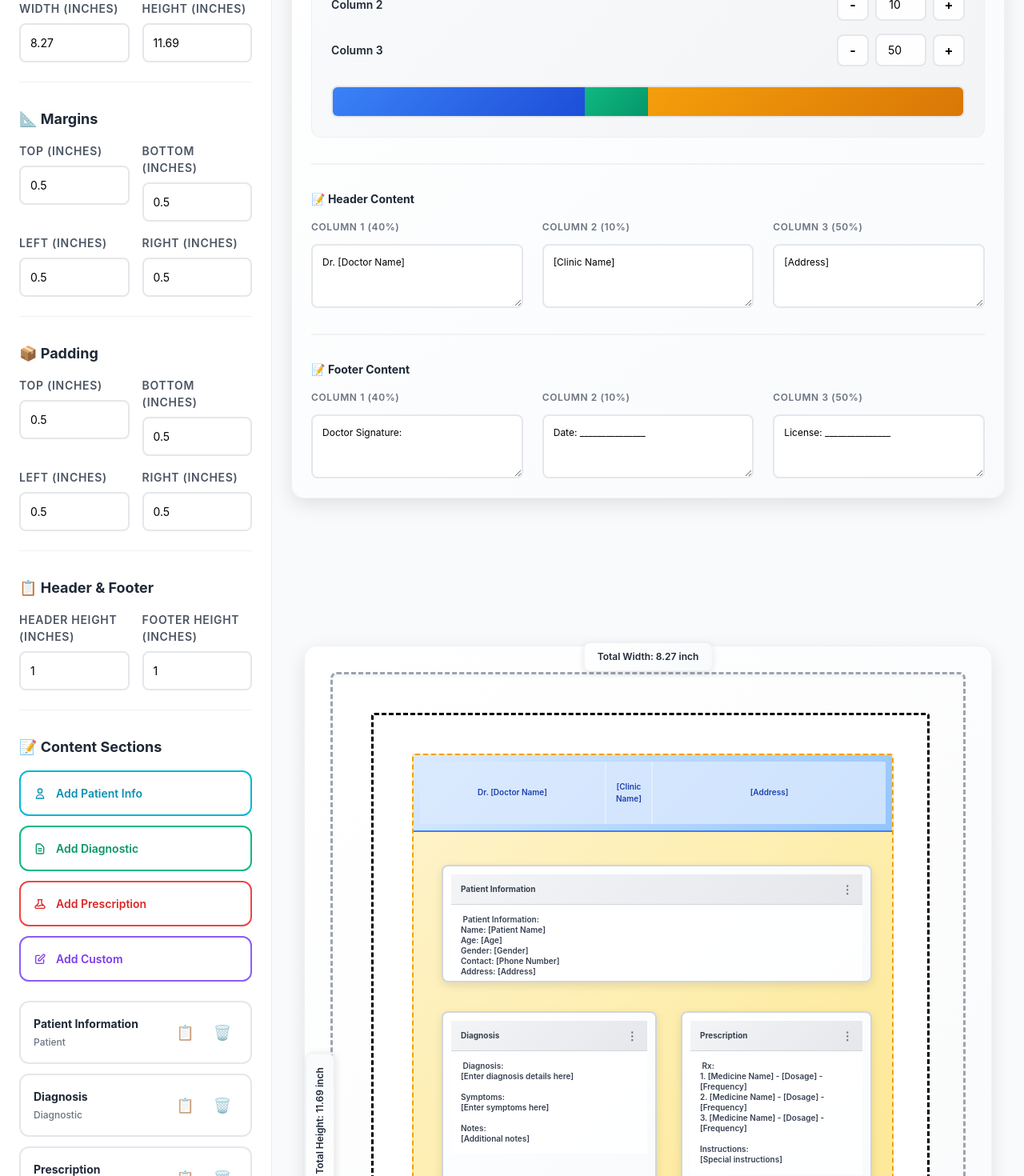
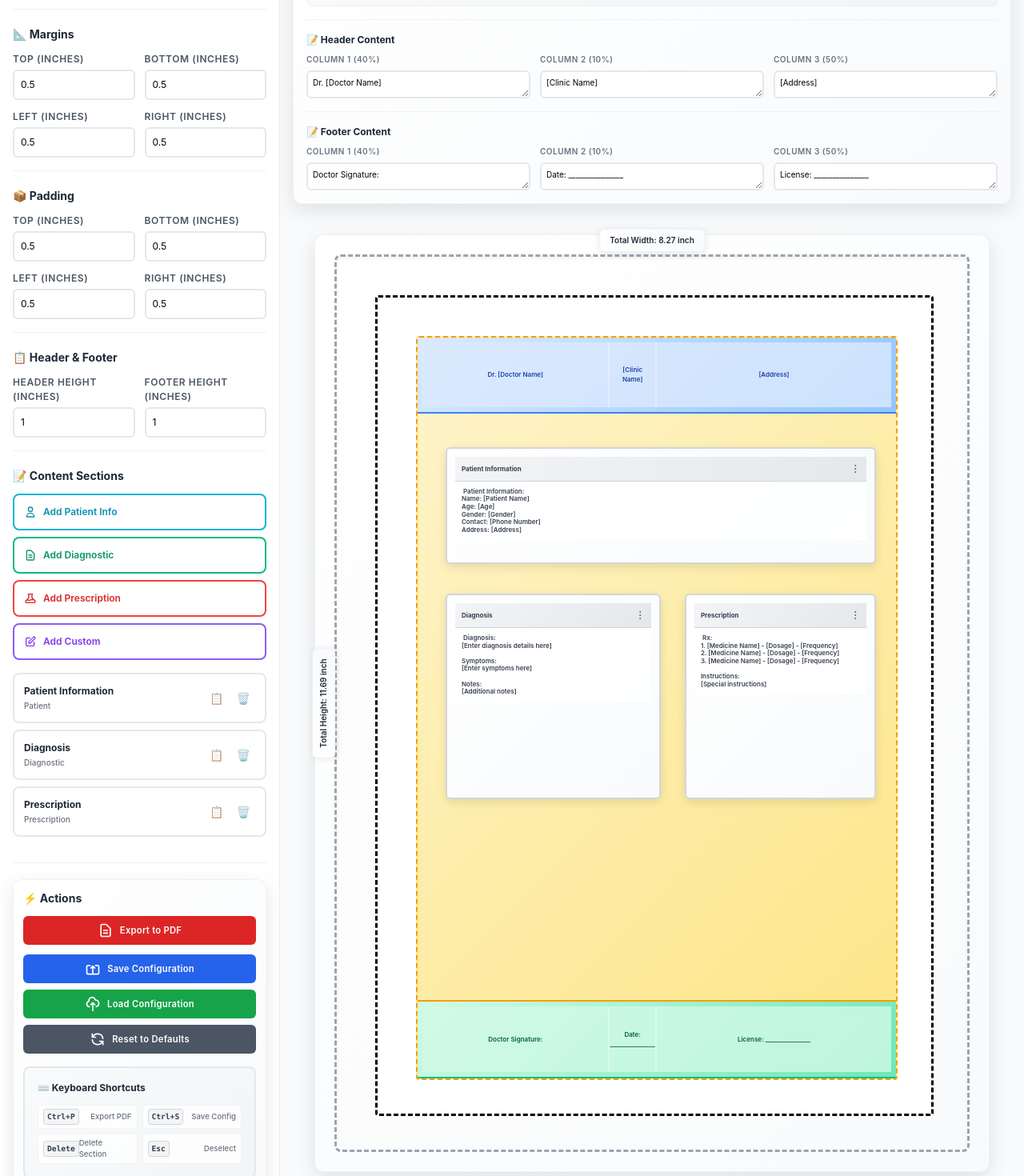
Before and after one commit to junaaid96/dynamic-prescription, an Angular app: page / in a window 1280 px wide. Shown: the part 240-1710 px from the top of the page at 80% size. Built offline with nearby package versions, Linux system fonts and the light colour scheme.

Commit message:
overall size reduced

```diff
--- a/src/app/components/comprehensive-layout.component.css
+++ b/src/app/components/comprehensive-layout.component.css
@@ -13,18 +13,18 @@
 }
 
 .config-panel {
-  width: 400px;
+  width: 350px;
   background: rgba(255, 255, 255, 0.95);
   border-right: 1px solid rgba(229, 231, 235, 0.8);
   overflow-y: auto;
-  padding: 1.5rem;
+  padding: 1rem;
   box-shadow: 0 4px 6px -1px rgba(0, 0, 0, 0.1);
   backdrop-filter: blur(10px);
 }
 
 .preview-panel {
   flex: 1;
-  padding: 1.5rem;
+  padding: 1rem;
   background-color: #f8fafc;
   display: flex;
   flex-direction: column;
@@ -32,18 +32,18 @@
 }
 
 .preview-panel h3 {
-  font-size: 1.25rem;
+  font-size: 1rem;
   font-weight: 700;
   color: #1f2937;
-  margin-bottom: 1rem;
+  margin-bottom: 0.75rem;
   text-align: center;
   text-shadow: 0 1px 2px rgba(0, 0, 0, 0.1);
 }
 
 /* Enhanced Configuration Sections */
 .config-section {
-  margin-bottom: 2rem;
-  padding-bottom: 1.5rem;
+  margin-bottom: 1.25rem;
+  padding-bottom: 1rem;
   border-bottom: 1px solid rgba(229, 231, 235, 0.6);
   transition: all 0.3s ease;
 }
@@ -58,10 +58,10 @@
 }
 
 .config-section h3 {
-  font-size: 1.125rem;
+  font-size: 0.875rem;
   font-weight: 700;
   color: #1f2937;
-  margin-bottom: 1rem;
+  margin-bottom: 0.75rem;
   display: flex;
   align-items: center;
   gap: 0.5rem;
@@ -71,7 +71,7 @@
 .input-grid {
   display: grid;
   grid-template-columns: 1fr 1fr;
-  gap: 1rem;
+  gap: 0.75rem;
 }
 
 .input-field {
@@ -80,19 +80,19 @@
 }
 
 .input-field label {
-  font-size: 0.875rem;
+  font-size: 0.75rem;
   font-weight: 600;
   color: #4b5563;
-  margin-bottom: 0.5rem;
+  margin-bottom: 0.25rem;
   text-transform: uppercase;
   letter-spacing: 0.05em;
 }
 
 .input-field input {
-  padding: 0.75rem;
+  padding: 0.5rem;
   border: 2px solid #e5e7eb;
-  border-radius: 0.5rem;
-  font-size: 0.875rem;
+  border-radius: 0.375rem;
+  font-size: 0.75rem;
   transition: all 0.3s ease;
   background: rgba(255, 255, 255, 0.9);
   backdrop-filter: blur(5px);
@@ -109,14 +109,14 @@
 .page-type-dropdown {
   display: flex;
   flex-direction: column;
-  gap: 0.5rem;
+  gap: 0.25rem;
 }
 
 .page-type-select {
-  padding: 0.75rem;
+  padding: 0.5rem;
   border: 2px solid #e5e7eb;
-  border-radius: 0.5rem;
-  font-size: 0.875rem;
+  border-radius: 0.375rem;
+  font-size: 0.75rem;
   background: rgba(255, 255, 255, 0.9);
   transition: all 0.3s ease;
   backdrop-filter: blur(5px);
@@ -130,7 +130,7 @@
 }
 
 .page-type-info {
-  font-size: 0.75rem;
+  font-size: 0.625rem;
   color: #6b7280;
   text-align: center;
   font-style: italic;
@@ -140,21 +140,21 @@
 .section-library {
   display: grid;
   grid-template-columns: 1fr;
-  gap: 0.75rem;
-  margin-bottom: 1.5rem;
+  gap: 0.5rem;
+  margin-bottom: 1rem;
 }
 
 .section-btn {
   display: flex;
   align-items: center;
-  gap: 0.75rem;
-  padding: 1rem;
+  gap: 0.5rem;
+  padding: 0.75rem;
   border: 2px solid #e5e7eb;
-  border-radius: 0.75rem;
+  border-radius: 0.5rem;
   background: rgba(255, 255, 255, 0.9);
   cursor: pointer;
   transition: all 0.3s ease;
-  font-size: 0.875rem;
+  font-size: 0.75rem;
   font-weight: 600;
   backdrop-filter: blur(5px);
   position: relative;
@@ -227,17 +227,17 @@
 .body-sections-list {
   display: flex;
   flex-direction: column;
-  gap: 0.75rem;
-  margin-bottom: 1.5rem;
+  gap: 0.5rem;
+  margin-bottom: 1rem;
 }
 
 .section-item {
   display: flex;
   justify-content: space-between;
   align-items: center;
-  padding: 1rem;
+  padding: 0.75rem;
   border: 2px solid #e5e7eb;
-  border-radius: 0.75rem;
+  border-radius: 0.5rem;
   background: rgba(255, 255, 255, 0.9);
   cursor: pointer;
   transition: all 0.3s ease;
@@ -262,14 +262,14 @@
 }
 
 .section-name {
-  font-size: 0.875rem;
+  font-size: 0.75rem;
   font-weight: 700;
   color: #1f2937;
-  margin-bottom: 0.25rem;
+  margin-bottom: 0.125rem;
 }
 
 .section-type {
-  font-size: 0.75rem;
+  font-size: 0.625rem;
   color: #6b7280;
   text-transform: capitalize;
   font-weight: 500;
@@ -277,16 +277,16 @@
 
 .section-actions {
   display: flex;
-  gap: 0.5rem;
+  gap: 0.25rem;
 }
 
 .action-btn {
   background: none;
   border: none;
   cursor: pointer;
-  padding: 0.5rem;
-  border-radius: 0.5rem;
-  font-size: 1.125rem;
+  padding: 0.375rem;
+  border-radius: 0.375rem;
+  font-size: 0.875rem;
   transition: all 0.3s ease;
   opacity: 0.7;
 }
@@ -301,44 +301,44 @@
 .section-editor {
   background: linear-gradient(135deg, #f9fafb 0%, #f3f4f6 100%);
   border: 2px solid #e5e7eb;
-  border-radius: 0.75rem;
-  padding: 1.5rem;
-  margin-top: 1.5rem;
+  border-radius: 0.5rem;
+  padding: 1rem;
+  margin-top: 1rem;
   box-shadow: 0 4px 12px rgba(0, 0, 0, 0.05);
 }
 
 .section-editor h4 {
-  font-size: 1rem;
+  font-size: 0.875rem;
   font-weight: 700;
   color: #1f2937;
-  margin-bottom: 1.5rem;
+  margin-bottom: 1rem;
   display: flex;
   align-items: center;
   gap: 0.5rem;
 }
 
 .editor-group {
-  margin-bottom: 1.5rem;
+  margin-bottom: 1rem;
 }
 
 .editor-group label {
   display: block;
-  font-size: 0.875rem;
+  font-size: 0.75rem;
   font-weight: 600;
   color: #4b5563;
-  margin-bottom: 0.75rem;
+  margin-bottom: 0.5rem;
   text-transform: uppercase;
   letter-spacing: 0.05em;
 }
 
 .content-textarea {
   width: 100%;
-  padding: 0.75rem;
+  padding: 0.5rem;
   border: 2px solid #e5e7eb;
-  border-radius: 0.5rem;
-  font-size: 0.875rem;
+  border-radius: 0.375rem;
+  font-size: 0.75rem;
   resize: vertical;
-  min-height: 100px;
+  min-height: 60px;
   background: rgba(255, 255, 255, 0.9);
   transition: all 0.3s ease;
   backdrop-filter: blur(5px);
@@ -356,7 +356,7 @@
 .style-controls {
   display: grid;
   grid-template-columns: 1fr 1fr;
-  gap: 1rem;
+  gap: 0.75rem;
 }
 
 .position-input,
@@ -364,13 +364,13 @@
 .style-input {
   display: flex;
   flex-direction: column;
-  gap: 0.5rem;
+  gap: 0.25rem;
 }
 
 .position-input label,
 .size-input label,
 .style-input label {
-  font-size: 0.75rem;
+  font-size: 0.625rem;
   font-weight: 600;
   color: #6b7280;
   text-transform: uppercase;
@@ -381,10 +381,10 @@
 .size-input input,
 .style-input input,
 .style-input select {
-  padding: 0.5rem;
+  padding: 0.375rem;
   border: 2px solid #e5e7eb;
-  border-radius: 0.5rem;
-  font-size: 0.875rem;
+  border-radius: 0.375rem;
+  font-size: 0.75rem;
   background: rgba(255, 255, 255, 0.9);
   transition: all 0.3s ease;
 }
@@ -402,25 +402,25 @@
 /* Enhanced Actions Panel */
 .actions-panel {
   background: linear-gradient(135deg, #ffffff 0%, #f8fafc 100%);
-  border-radius: 1rem;
+  border-radius: 0.75rem;
   box-shadow: 0 8px 25px rgba(0, 0, 0, 0.1);
-  padding: 1.5rem;
-  margin-top: 1.5rem;
+  padding: 0.75rem;
+  margin-top: 1rem;
   border: 1px solid rgba(229, 231, 235, 0.5);
 }
 
 .actions-panel h3 {
-  font-size: 1.125rem;
+  font-size: 0.875rem;
   font-weight: 700;
   color: #1f2937;
-  margin-bottom: 1.5rem;
+  margin-bottom: 0.75rem;
   display: flex;
   align-items: center;
   gap: 0.5rem;
 }
 
 .action-group {
-  margin-bottom: 1.5rem;
+  margin-bottom: 0.75rem;
 }
 
 .action-group:last-child {
@@ -430,9 +430,11 @@
 .action-group button {
   font-weight: 600;
   transition: all 0.3s ease;
-  border-radius: 0.75rem;
-  font-size: 0.875rem;
+  border-radius: 0.375rem;
+  font-size: 0.7rem;
   letter-spacing: 0.025em;
+  padding: 0.5rem 0.75rem;
+  margin-bottom: 0.5rem;
 }
 
 .action-group button:hover {
@@ -444,16 +446,16 @@
 .shortcuts-help {
   background: linear-gradient(135deg, #f9fafb 0%, #f3f4f6 100%);
   border: 2px solid #e5e7eb;
-  border-radius: 0.75rem;
-  padding: 1.5rem;
-  margin-top: 1.5rem;
+  border-radius: 0.5rem;
+  padding: 1rem;
+  margin-top: 1rem;
 }
 
 .shortcuts-help h4 {
-  font-size: 0.875rem;
+  font-size: 0.75rem;
   font-weight: 700;
   color: #1f2937;
-  margin-bottom: 1rem;
+  margin-bottom: 0.75rem;
   display: flex;
   align-items: center;
   gap: 0.5rem;
@@ -462,32 +464,32 @@
 .shortcuts-list {
   display: grid;
   grid-template-columns: 1fr 1fr;
-  gap: 0.75rem;
+  gap: 0.375rem;
 }
 
 .shortcut-item {
   display: flex;
   justify-content: space-between;
   align-items: center;
-  padding: 0.5rem 0.75rem;
+  padding: 0.25rem 0.375rem;
   background: rgba(255, 255, 255, 0.8);
-  border-radius: 0.5rem;
+  border-radius: 0.25rem;
   border: 1px solid rgba(229, 231, 235, 0.5);
 }
 
 .shortcut-key {
-  font-size: 0.75rem;
+  font-size: 0.6rem;
   font-weight: 700;
   color: #374151;
   background: #f3f4f6;
-  padding: 0.25rem 0.5rem;
-  border-radius: 0.25rem;
+  padding: 0.1rem 0.25rem;
+  border-radius: 0.2rem;
   border: 1px solid #d1d5db;
   font-family: 'Monaco', 'Menlo', 'Ubuntu Mono', monospace;
 }
 
 .shortcut-desc {
-  font-size: 0.75rem;
+  font-size: 0.6rem;
   color: #6b7280;
   font-weight: 500;
 }
@@ -518,18 +520,18 @@
 /* Enhanced Column Layout Controls */
 .column-layout-controls {
   background: linear-gradient(135deg, #ffffff 0%, #f8fafc 100%);
-  border-radius: 1rem;
+  border-radius: 0.75rem;
   box-shadow: 0 8px 25px rgba(0, 0, 0, 0.1);
-  padding: 1.5rem;
-  margin-bottom: 1.5rem;
+  padding: 1rem;
+  margin-bottom: 1rem;
   border: 1px solid rgba(229, 231, 235, 0.5);
 }
 
 .column-layout-controls h4 {
-  font-size: 1rem;
+  font-size: 0.875rem;
   font-weight: 700;
   color: #1f2937;
-  margin-bottom: 1.5rem;
+  margin-bottom: 1rem;
   display: flex;
   align-items: center;
   gap: 0.5rem;
@@ -537,51 +539,53 @@
 
 .column-layout-preview {
   background: linear-gradient(135deg, #f9fafb 0%, #f3f4f6 100%);
-  border-radius: 0.75rem;
-  padding: 1.5rem;
+  border-radius: 0.5rem;
+  padding: 1rem;
   border: 1px solid rgba(229, 231, 235, 0.5);
 }
 
 .column-options {
   display: flex;
-  flex-direction: column;
-  gap: 1rem;
-  margin-bottom: 1.5rem;
+  flex-direction: row;
+  gap: 0.75rem;
+  margin-bottom: 1rem;
+  justify-content: space-between;
 }
 
 .column-option {
   display: flex;
+  flex-direction: column;
   align-items: center;
-  justify-content: space-between;
-  gap: 1rem;
+  gap: 0.5rem;
+  flex: 1;
 }
 
 .column-label {
-  font-size: 0.875rem;
+  font-size: 0.75rem;
   font-weight: 600;
   color: #1f2937;
-  min-width: 5rem;
+  text-align: center;
 }
 
 .column-control {
   display: flex;
   align-items: center;
-  gap: 0.5rem;
+  gap: 0.375rem;
 }
 
 .column-control button {
-  width: 2.5rem;
-  height: 2.5rem;
+  width: 2rem;
+  height: 2rem;
   border: 2px solid #e5e7eb;
   background: rgba(255, 255, 255, 0.9);
-  border-radius: 0.5rem;
+  border-radius: 0.375rem;
   display: flex;
   align-items: center;
   justify-content: center;
   cursor: pointer;
   transition: all 0.3s ease;
   font-weight: 700;
-  font-size: 1rem;
+  font-size: 0.875rem;
 }
 
 .column-control button:hover {
@@ -591,12 +595,12 @@
 }
 
 .column-control input {
-  width: 4rem;
+  width: 3rem;
   text-align: center;
   border: 2px solid #e5e7eb;
-  border-radius: 0.5rem;
-  padding: 0.5rem;
-  font-size: 0.875rem;
+  border-radius: 0.375rem;
+  padding: 0.375rem;
+  font-size: 0.75rem;
   background: rgba(255, 255, 255, 0.9);
   transition: all 0.3s ease;
 }
@@ -609,9 +613,9 @@
 
 .column-preview {
   display: flex;
-  height: 2.5rem;
+  height: 2rem;
   border: 2px solid #e5e7eb;
-  border-radius: 0.5rem;
+  border-radius: 0.375rem;
   overflow: hidden;
   background: rgba(255, 255, 255, 0.9);
 }
@@ -622,7 +626,7 @@
   align-items: center;
   justify-content: center;
   color: white;
-  font-size: 0.75rem;
+  font-size: 0.625rem;
   font-weight: 600;
   transition: all 0.3s ease;
 }
@@ -633,16 +637,16 @@
 
 /* Enhanced Column Content Sections */
 .column-content-section {
-  margin-top: 2rem;
-  padding-top: 2rem;
-  border-top: 2px solid rgba(229, 231, 235, 0.5);
+  margin-top: 1rem;
+  padding-top: 1rem;
+  border-top: 1px solid rgba(229, 231, 235, 0.5);
 }
 
 .column-content-section h4 {
-  font-size: 0.875rem;
+  font-size: 0.75rem;
   font-weight: 700;
   color: #1f2937;
-  margin-bottom: 1rem;
+  margin-bottom: 0.5rem;
   display: flex;
   align-items: center;
   gap: 0.5rem;
@@ -650,31 +654,33 @@
 
 .column-content-grid {
   display: grid;
-  grid-template-columns: repeat(auto-fit, minmax(250px, 1fr));
-  gap: 1.5rem;
+  grid-template-columns: repeat(auto-fit, minmax(200px, 1fr));
+  gap: 0.75rem;
 }
 
 .column-content-item {
   display: flex;
   flex-direction: column;
-  gap: 0.75rem;
+  gap: 0.25rem;
 }
 
 .column-content-item label {
-  font-size: 0.75rem;
+  font-size: 0.625rem;
   font-weight: 600;
   color: #6b7280;
   text-transform: uppercase;
   letter-spacing: 0.05em;
+  margin-bottom: 0.125rem;
 }
 
 .column-content-textarea {
-  padding: 0.75rem;
+  padding: 0.375rem;
   border: 2px solid #e5e7eb;
-  border-radius: 0.5rem;
-  font-size: 0.75rem;
+  border-radius: 0.375rem;
+  font-size: 0.625rem;
   resize: vertical;
-  min-height: 80px;
+  min-height: 35px;
+  max-height: 80px;
   background: rgba(255, 255, 255, 0.9);
   transition: all 0.3s ease;
   backdrop-filter: blur(5px);
@@ -693,8 +699,8 @@
   display: flex;
   justify-content: center;
   align-items: center;
-  min-height: 500px;
-  padding: 1rem;
+  min-height: 400px;
+  padding: 0.75rem;
 }
 
 .layout-diagram {
@@ -702,9 +708,9 @@
   justify-content: center;
   align-items: center;
   background: linear-gradient(135deg, #ffffff 0%, #f8fafc 100%);
-  border-radius: 1rem;
+  border-radius: 0.75rem;
   box-shadow: 0 8px 25px rgba(0, 0, 0, 0.1);
-  padding: 2rem;
+  padding: 1.5rem;
   border: 1px solid rgba(229, 231, 235, 0.5);
 }
 
@@ -715,8 +721,8 @@
   display: flex;
   justify-content: center;
   align-items: center;
-  min-width: 400px;
-  min-height: 500px;
+  min-width: 350px;
+  min-height: 450px;
   border-radius: 0.5rem;
   box-shadow: inset 0 2px 4px rgba(0, 0, 0, 0.05);
 }
@@ -728,11 +734,11 @@
   display: flex;
   justify-content: center;
   align-items: center;
-  font-size: 18px;
+  font-size: 16px;
   font-weight: 500;
   color: #4b5563;
   text-align: center;
-  padding: 1rem;
+  padding: 0.75rem;
   word-wrap: break-word;
   overflow: hidden;
   border-radius: 0.25rem;
@@ -743,24 +749,24 @@
 .total-height-label {
   position: absolute;
   background: linear-gradient(135deg, #ffffff 0%, #f8fafc 100%);
-  padding: 0.5rem 1rem;
-  font-size: 0.75rem;
+  padding: 0.375rem 0.75rem;
+  font-size: 0.625rem;
   font-weight: 600;
   color: #1f2937;
-  border-radius: 0.5rem;
+  border-radius: 0.375rem;
   white-space: nowrap;
   box-shadow: 0 2px 8px rgba(0, 0, 0, 0.1);
   border: 1px solid rgba(229, 231, 235, 0.5);
 }
 
 .total-width-label {
-  top: -40px;
+  top: -35px;
   left: 50%;
   transform: translateX(-50%);
 }
 
 .total-height-label {
-  left: -100px;
+  left: -85px;
   top: 50%;
   transform: translateY(-50%) rotate(-90deg);
 }
@@ -771,11 +777,11 @@
 .margin-right-label {
   position: absolute;
   background: rgba(255, 255, 255, 0.95);
-  padding: 0.25rem 0.75rem;
-  font-size: 0.625rem;
+  padding: 0.125rem 0.5rem;
+  font-size: 0.5rem;
   font-weight: 600;
   color: #6b7280;
-  border-radius: 0.375rem;
+  border-radius: 0.25rem;
   white-space: nowrap;
   box-shadow: 0 1px 4px rgba(0, 0, 0, 0.1);
   border: 1px solid rgba(229, 231, 235, 0.5);
@@ -787,11 +793,11 @@
 .padding-right-label {
   position: absolute;
   background: linear-gradient(135deg, #fef3c7 0%, #fde68a 100%);
-  padding: 0.25rem 0.75rem;
-  font-size: 0.625rem;
+  padding: 0.125rem 0.5rem;
+  font-size: 0.5rem;
   font-weight: 600;
   color: #92400e;
-  border-radius: 0.375rem;
+  border-radius: 0.25rem;
   white-space: nowrap;
   box-shadow: 0 1px 4px rgba(0, 0, 0, 0.1);
   border: 1px solid rgba(251, 191, 36, 0.5);
@@ -821,11 +827,11 @@
   display: flex;
   align-items: center;
   justify-content: center;
-  font-size: 0.75rem;
+  font-size: 0.625rem;
   font-weight: 600;
   color: #1e40af;
   text-align: center;
-  padding: 0.5rem;
+  padding: 0.375rem;
 }
 
 .body-area {
@@ -835,11 +841,11 @@
   display: flex;
   align-items: center;
   justify-content: center;
-  font-size: 0.75rem;
+  font-size: 0.625rem;
   font-weight: 600;
   color: #92400e;
   text-align: center;
-  padding: 0.5rem;
+  padding: 0.375rem;
   overflow: hidden;
 }
 
@@ -849,11 +855,11 @@
   display: flex;
   align-items: center;
   justify-content: center;
-  font-size: 0.75rem;
+  font-size: 0.625rem;
   font-weight: 600;
   color: #065f46;
   text-align: center;
-  padding: 0.5rem;
+  padding: 0.375rem;
 }
 
 /* Enhanced Header and Footer Columns */
@@ -869,8 +875,8 @@
   display: flex;
   align-items: center;
   justify-content: center;
-  padding: 0.5rem;
-  font-size: 0.625rem;
+  padding: 0.375rem;
+  font-size: 0.5rem;
   font-weight: 600;
   text-align: center;
   word-wrap: break-word;
@@ -899,12 +905,12 @@
   position: absolute;
   background: linear-gradient(135deg, #ffffff 0%, #f8fafc 100%);
   border: 2px solid #d1d5db;
-  border-radius: 0.5rem;
+  border-radius: 0.375rem;
   cursor: move;
   transition: all 0.3s ease;
   overflow: hidden;
-  min-width: 80px;
-  min-height: 40px;
+  min-width: 60px;
+  min-height: 30px;
   box-shadow: 0 4px 12px rgba(0, 0, 0, 0.1);
   backdrop-filter: blur(5px);
 }
@@ -925,17 +931,17 @@
   display: flex;
   justify-content: space-between;
   align-items: center;
-  padding: 0.5rem 0.75rem;
+  padding: 0.375rem 0.5rem;
   background: linear-gradient(135deg, #f3f4f6 0%, #e5e7eb 100%);
   border-bottom: 1px solid #d1d5db;
-  font-size: 0.625rem;
+  font-size: 0.5rem;
   font-weight: 700;
   color: #374151;
 }
 
 .drag-handle {
   cursor: move;
-  font-size: 0.875rem;
+  font-size: 0.75rem;
   color: #6b7280;
   transition: all 0.3s ease;
 }
@@ -946,9 +952,9 @@
 }
 
 .section-content {
-  padding: 0.75rem;
-  font-size: 0.625rem;
-  line-height: 1.3;
+  padding: 0.5rem;
+  font-size: 0.5rem;
+  line-height: 1.2;
   white-space: pre-wrap;
   word-wrap: break-word;
   overflow: hidden;
@@ -968,12 +974,12 @@
   }
 
   .layout-diagram {
-    min-height: 400px;
+    min-height: 350px;
   }
 
   .total-page-container {
-    min-width: 300px;
-    min-height: 400px;
+    min-width: 250px;
+    min-height: 350px;
   }
 
   .column-content-grid {
@@ -981,8 +987,8 @@
   }
 
   .column-layout-controls {
-    margin-bottom: 1rem;
-    padding: 1rem;
+    margin-bottom: 0.75rem;
+    padding: 0.75rem;
   }
 
   .position-controls,
@@ -1002,24 +1008,24 @@
 
 @media (max-width: 768px) {
   .comprehensive-layout {
-    padding: 0.5rem;
+    padding: 0.25rem;
   }
 
   .config-panel {
-    padding: 1rem;
+    padding: 0.75rem;
   }
 
   .preview-panel {
-    padding: 1rem;
+    padding: 0.75rem;
   }
 
   .layout-diagram {
-    padding: 1rem;
+    padding: 0.75rem;
   }
 
   .total-page-container {
-    min-width: 250px;
-    min-height: 300px;
+    min-width: 200px;
+    min-height: 250px;
   }
 
   .input-grid {
@@ -1028,7 +1034,7 @@
 
   .total-width-label,
   .total-height-label {
-    font-size: 0.625rem;
+    font-size: 0.5rem;
   }
 
   .margin-top-label,
@@ -1039,28 +1045,40 @@
   .padding-bottom-label,
   .padding-left-label,
   .padding-right-label {
-    font-size: 0.5rem;
+    font-size: 0.375rem;
   }
 
   .preview-panel {
-    padding: 1rem;
+    padding: 0.75rem;
   }
 
   .column-layout-controls {
-    padding: 1rem;
+    padding: 0.75rem;
+  }
+
+  .column-options {
+    flex-direction: column;
+    gap: 0.5rem;
+  }
+
+  .column-option {
+    flex-direction: row;
+    justify-content: space-between;
+    align-items: center;
   }
 
   .column-content-textarea {
-    min-height: 60px;
+    min-height: 30px;
+    max-height: 60px;
   }
 
   .body-section-element {
-    min-width: 60px;
-    min-height: 30px;
+    min-width: 50px;
+    min-height: 25px;
   }
 
   .shortcuts-help {
-    padding: 1rem;
+    padding: 0.75rem;
   }
 
   .shortcuts-list {
@@ -1070,7 +1088,7 @@
   .shortcut-item {
     flex-direction: column;
     align-items: flex-start;
-    gap: 0.5rem;
+    gap: 0.25rem;
   }
 }
 
--- a/src/app/components/comprehensive-layout.component.html
+++ b/src/app/components/comprehensive-layout.component.html
@@ -429,7 +429,7 @@
               <textarea
                 [(ngModel)]="col.content"
                 (input)="updateHeaderColumnContent(i, col.content)"
-                rows="2"
+                rows="1"
                 class="column-content-textarea"
                 [placeholder]="'Enter header content for column ' + (i + 1)"
               ></textarea>
@@ -446,7 +446,7 @@
               <textarea
                 [(ngModel)]="col.content"
                 (input)="updateFooterColumnContent(i, col.content)"
-                rows="2"
+                rows="1"
                 class="column-content-textarea"
                 [placeholder]="'Enter footer content for column ' + (i + 1)"
               ></textarea>
```
